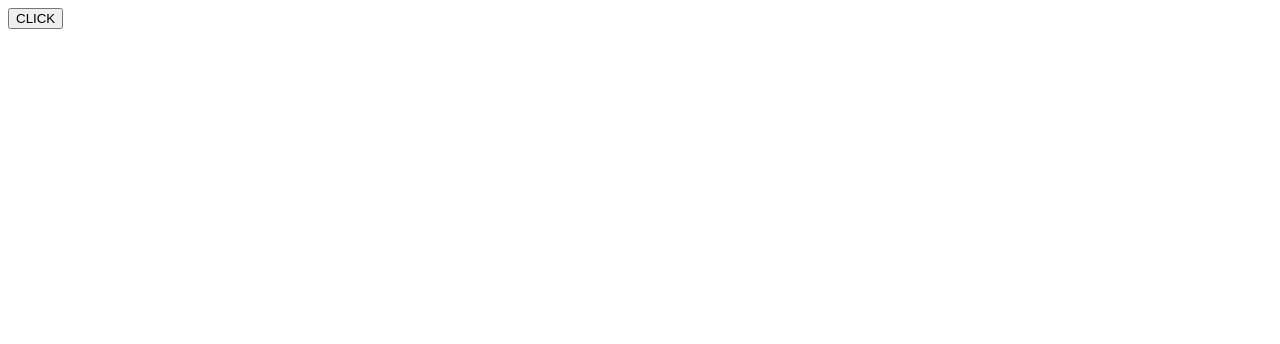
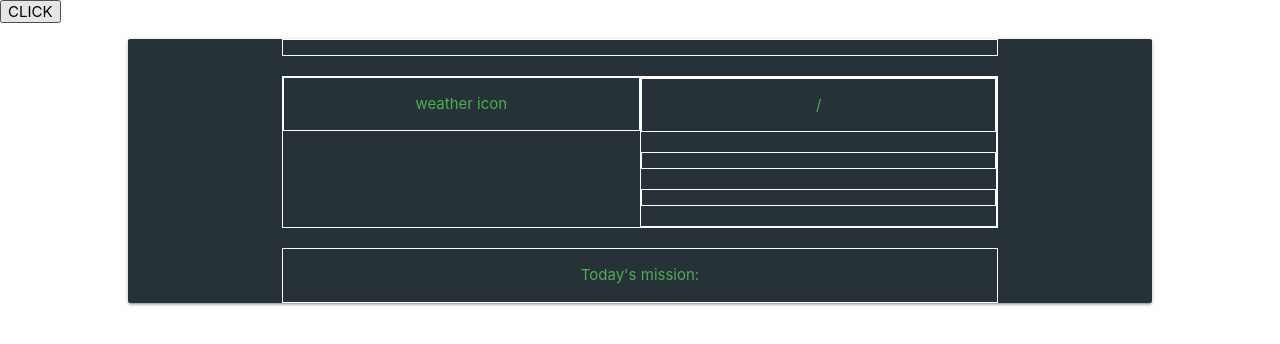
Before and after one commit to AyakaTsubouchi/weather_app_react, a React (Create React App) app: page / in a window 1280 px wide. Shown: the top 344 px of the page. Built offline with nearby package versions, Linux system fonts and the light colour scheme.

Commit message:
add some style and getWeatherByCity

```diff
--- a/public/index.html
+++ b/public/index.html
@@ -24,6 +24,14 @@
       work correctly both with client-side routing and a non-root public URL.
       Learn how to configure a non-root public URL by running `npm run build`.
     -->
+    <!-- Compiled and minified CSS -->
+    <link
+      rel="stylesheet"
+      href="https://cdnjs.cloudflare.com/ajax/libs/materialize/1.0.0/css/materialize.min.css"
+    />
+
+    <!-- Compiled and minified JavaScript -->
+    <script src="https://cdnjs.cloudflare.com/ajax/libs/materialize/1.0.0/js/materialize.min.js"></script>
     <title>React App</title>
   </head>
   <body>
--- a/src/components/App.js
+++ b/src/components/App.js
@@ -1,4 +1,5 @@
 import React from 'react';
+import './sass/style.css';
 
 import Weather from './Wather';
 
--- a/src/components/Wather.js
+++ b/src/components/Wather.js
@@ -1,4 +1,5 @@
 import React, { Component } from 'react';
+import WeatherCard from './WeatherCard';
 
 class Weather extends Component {
   state = {};
@@ -10,36 +11,71 @@ class Weather extends Component {
         const lon = position.coords.longitude;
 
         const API_KEY = process.env.REACT_APP_OWM_API;
-        console.log(process.env.REACT_APP_OWM_API);
-        const CurrentURL = `https://api.openweathermap.org/data/2.5/weather?lat=${lat}&lon=${lon}&appid=${API_KEY}`;
+        const CurrentURL = `https://api.openweathermap.org/data/2.5/weather?`;
+        const byGeo = `${CurrentURL}lat=${lat}&lon=${lon}&appid=${API_KEY}`;
 
-        const apiCall = await fetch(CurrentURL);
+        const apiCall = await fetch(byGeo);
         if (apiCall.status !== 200) console.log('something wrong');
 
         const response = await apiCall.json();
         console.log(response);
 
-        // this.setState({
-        //   temperature: response.main.temp,
-        //   city: response.name,
-        //   country: response.sys.country,
-        //   humidity: response.main.humidity,
-        //   description: response.weather[0].description,
-        //   error: ''
-        // });
-        // console.log(this.state);
+        this.setState({
+          tempMax: response.main.temp_max,
+          tempMin: response.main.temp_min,
+          city: response.name,
+          country: response.sys.country,
+          humidity: response.main.humidity,
+          description: response.weather[0].description,
+          error: ''
+        });
+        console.log(this.state);
       });
     } else {
       console.log('geolocation IS NOT available');
     }
   };
 
-  getWeatherByCity = () => {};
+  //   handleInput = e => {
+  //     this.setState({
+  //       city: e.target.value
+  //     });
+  //   };
+  getWeatherByCity = async () => {
+    //if form value is not null
+    const city = 'London';
+    const API_KEY = 'a9d26cdce59f235872922cf298bfdd24';
+    const CurrentURL = `https://api.openweathermap.org/data/2.5/weather?q=${city}&appid=${API_KEY}`;
+
+    const apiCall = await fetch(CurrentURL);
+    if (apiCall.status !== 200) console.log('something wrong');
+
+    const response = await apiCall.json();
+    console.log(response);
+
+    this.setState({
+      tempMax: response.main.temp_max,
+      tempMin: response.main.temp_min,
+      city: response.name,
+      country: response.sys.country,
+      humidity: response.main.humidity,
+      description: response.weather[0].description,
+      error: ''
+    });
+    console.log(this.state);
+  };
 
   render() {
     return (
       <div>
-        <button onClick={this.getWeatherByGeo}>CLICK</button>
+        <button onClick={this.getWeatherByCity}>CLICK</button>
+        <WeatherCard
+          tempMax={this.state.tempMax}
+          tempMin={this.state.tempMin}
+          city={this.state.city}
+          humidity={this.state.humidity}
+          description={this.state.description}
+        />
       </div>
     );
   }
--- /dev/null
+++ b/src/components/WeatherCard.js
@@ -0,0 +1,39 @@
+import React, { Component } from 'react';
+
+const WeatherCard = props => {
+  console.log(props);
+  return (
+    <div className="section weather-card">
+      <div className="card blue-grey darken-4">
+        <div className="container center green-text lighten-2">
+          <div className="row">
+            <p>{props.city}</p>
+          </div>
+          <div className="row">
+            <div className="col s1 m6 l6">
+              <p>weather icon</p>
+            </div>
+            <div className="col s1 m6 l6">
+              <div className="row">
+                <p>
+                  {props.tempMax}/{props.tempMin}
+                </p>
+              </div>
+              <div className="row">
+                <p>{props.description}</p>
+              </div>
+              <div className="row">
+                <p>{props.humidity}</p>
+              </div>
+            </div>
+          </div>
+          <div className="row">
+            <p>Today's mission:</p>
+          </div>
+        </div>
+      </div>
+    </div>
+  );
+};
+
+export default WeatherCard;
--- /dev/null
+++ b/src/components/sass/WeatherCard.css
@@ -0,0 +1,10 @@
+.row,
+.col {
+  border: 1px solid white;
+}
+
+.card {
+  width: 80%;
+  margin: 0 auto;
+}
+/*# sourceMappingURL=WeatherCard.css.map */
--- /dev/null
+++ b/src/components/sass/WeatherCard.scss
@@ -0,0 +1,12 @@
+.weather-card {
+}
+
+.row,
+.col {
+  border: 1px solid white;
+}
+.card {
+  width: 80%;
+  margin: 0 auto;
+  // color: green($color: #81f200);
+}
--- /dev/null
+++ b/src/components/sass/style.css
@@ -0,0 +1,10 @@
+.row,
+.col {
+  border: 1px solid white;
+}
+
+.card {
+  width: 80%;
+  margin: 0 auto;
+}
+/*# sourceMappingURL=style.css.map */
--- /dev/null
+++ b/src/components/sass/style.scss
@@ -0,0 +1 @@
+@import './WeatherCard.scss';
```
Also changed, not shown: 2 other files (tests, documents, lock files or other folders).
